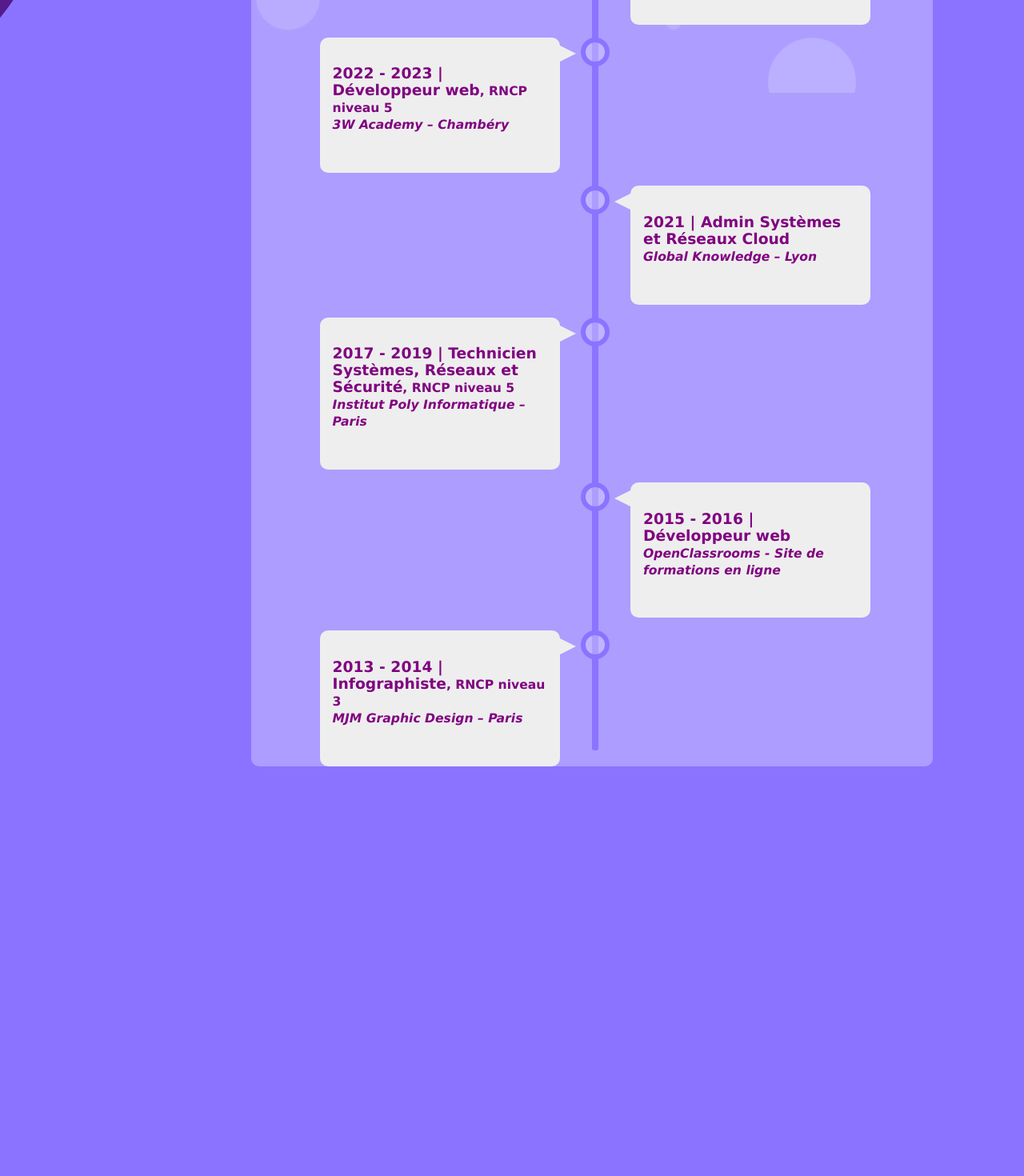
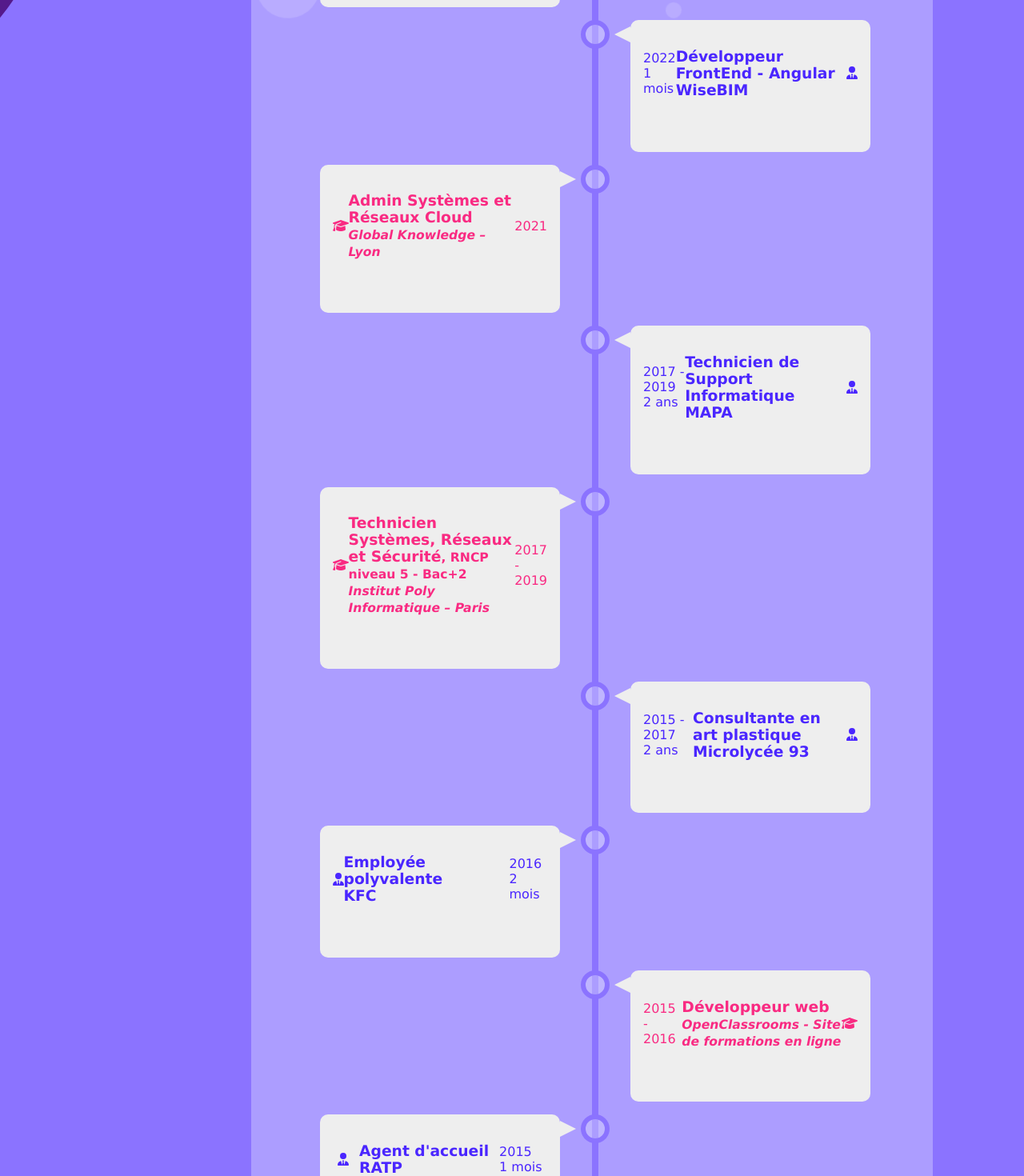
Before and after one commit to LaureDominguez/portfolio, a Next.js app: page /pages/career in a window 1280 px wide. Shown: the part 700-2170 px from the top of the page at 80% size. Before the commit the page ends 1666 px from the top, so only its background shows below. Built offline with nearby package versions, Linux system fonts and the light colour scheme.

Commit message:
complited toggle display and filter for timeline page

```diff
--- a/src/app/globals.css
+++ b/src/app/globals.css
@@ -185,20 +185,6 @@
   color: blue;
 }
 
-.jobs {
-  color: green;
-}
-
-.educ {
-  color: purple;
-}
-.educ .degree, .educ .school {
-  font-size: smaller;
-}
-.educ .school {
-  font-style: italic;
-}
-
 .container {
   width: 80%;
   margin: auto;
@@ -210,10 +196,35 @@
   text-align: center;
 }
 
+.headersTimeline {
+  display: flex;
+  align-items: center;
+  justify-content: space-around;
+}
+
+.timeline article:nth-child(even) > .headersTimeline {
+  flex-direction: row-reverse;
+}
+
+.jobs {
+  color: var(--blue);
+}
+
+.educ {
+  color: var(--rose);
+}
+.educ .degree, .educ .school {
+  font-size: smaller;
+}
+.educ .school {
+  font-style: italic;
+}
+
 .timeline {
   position: relative;
   width: 80%;
   margin: 0 auto;
+  padding: 2rem 0;
   z-index: 10;
 }
 
@@ -258,7 +269,7 @@
 .timeline article:after {
   content: "";
   position: absolute;
-  top: 10px;
+  top: 8px;
   left: 100%;
   width: 0;
   height: 0;
@@ -287,10 +298,6 @@
   padding: 1rem;
 }
 
-.timeline article li:not(:last-child) {
-  border-bottom: 1px #aaa solid;
-}
-
 .timeline article ul {
   max-height: 0;
   overflow: hidden;
@@ -306,8 +313,8 @@
   --purple: #8C52FF;
   --light-purple: #8B73FF;
   --pastel-purple: #D9D7FF;
-  --rose: #E875FF;
-  --blue: #75BAFF;
+  --rose: #f92a82;
+  --blue: #4A26FF;
 }
 
 h1, h2 {
--- a/src/app/globals.scss
+++ b/src/app/globals.scss
@@ -8,8 +8,8 @@
     --purple: #8C52FF;
     --light-purple: #8B73FF;
     --pastel-purple: #D9D7FF;
-    --rose: #E875FF;
-    --blue: #75BAFF;
+    --rose: #f92a82;
+    --blue: #4A26FF;
 }
 
 h1, h2{
--- a/src/app/pages/career/_career.scss
+++ b/src/app/pages/career/_career.scss
@@ -1,17 +1,3 @@
-.jobs{
-    color: green;
-}
-
-.educ{
-    color: purple;
-    .degree, .school{
-        font-size: smaller;
-    }
-    .school{
-        font-style: italic;
-    }
-}
-
 .container{
     width: 80%;
     margin: auto;
@@ -25,13 +11,44 @@
     }
 }
 
+.headersTimeline{
+    display: flex;
+    align-items: center;
+    justify-content: space-around;
+}
+
+
+// .timeline{
+//     color: var(--rose);
+// }
+
+.timeline article:nth-child(even) > .headersTimeline{
+    flex-direction: row-reverse;
+}
+
+.jobs{
+    color: var(--blue)
+}
+
+.educ{
+    color: var(--rose);
+    .degree, .school{
+        font-size: smaller;
+    }
+    .school{
+        font-style: italic;
+    }
+}
+
+
+///////////////////// Timeline
+
+
 .timeline {
     position: relative;
     width: 80%;
     margin: 0 auto;
-    // padding: 2rem 3rem;
-    // background: #d9d7ff6c;
-    // border-radius: 10px;
+    padding: 2rem 0;
     z-index: 10;
 }
 .timeline:after {
@@ -72,7 +89,7 @@
 .timeline article:after {
     content: "";
     position: absolute;
-    top: 10px;
+    top: 8px;
     left: 100%;
     width: 0;
     height: 0;
@@ -99,9 +116,9 @@
     // list-style: none;
     padding: 1rem;
 }
-.timeline article li:not(:last-child) {
-    border-bottom: 1px #aaa solid;
-}
+// .timeline article li:not(:last-child) {
+//     // border-bottom: 1px #aaa solid;
+// }
 
 .timeline article ul{
     max-height: 0;
--- a/src/app/pages/career/page.tsx
+++ b/src/app/pages/career/page.tsx
@@ -3,37 +3,71 @@
 import educData from '@/app/public/educ.json';
 import { useState } from 'react';
 import classNames from 'classnames';
+import { FontAwesomeIcon } from '@fortawesome/react-fontawesome';
+import { faGraduationCap, faUserTie } from '@fortawesome/free-solid-svg-icons';
+
 
 const Career = () => {
 	const combinedData: Array<any> = [...jobsData, ...educData];
-	const [active, setActive] = useState(-1);
+
+	const getEndDate = (date: string) => {
+			if (date.includes('Depuis')) {
+				return Number.POSITIVE_INFINITY;
+		}
+		const dateParts = date.split(' - ');
+		if (dateParts.length > 1) {
+			const endYear = parseInt(dateParts[1], 10);
+			return isNaN(endYear) ? Number.NEGATIVE_INFINITY : endYear;
+		} else {
+			return parseInt(dateParts[0], 10) || Number.NEGATIVE_INFINITY;
+		}
+		};
+
+		const combinedDataSorted = combinedData.sort(
+			(a, b) => getEndDate(b.date) - getEndDate(a.date)
+		);
+
+	const [activeElements, setActiveElements] = useState(
+		Array(combinedDataSorted.length).fill(false)
+	);
 
 	const handleArticleClick = (index: number) => {
-		setActive(index);
-	}
+		const newActiveElements = [...activeElements];
+		newActiveElements[index] = !newActiveElements[index];
+		setActiveElements(newActiveElements);
+	};
 
 	return (
 		<main>
 			<div className="container career">
 				<h1>Mon parcours professionnel :</h1>
 				<div className="timeline">
-					{combinedData.map((item, index) => (
+					{combinedDataSorted.map((item, index) => (
 						<article
 							key={index}
 							className={classNames({
 								jobs: item.hasOwnProperty('company'),
 								educ: !item.hasOwnProperty('company'),
-								active: index === active,
+								active: activeElements[index],
 							})}
 							onClick={() => handleArticleClick(index)}
 						>
+							<div className="headersTimeline">
+								<FontAwesomeIcon
+									icon={
+										item.hasOwnProperty('company') ? faUserTie : faGraduationCap
+									}
+								/>
 								<h3>
-								{item.date}
-								{item.hasOwnProperty('duration') && item.duration !== null
-									? ' | ' + item.duration
-									: ''}
-								{' | ' + item.title}
-								{item.hasOwnProperty('company') ? ' | ' + item.company : ''}
+									<span className="title">{item.title}</span>
+									{item.hasOwnProperty('company') ? (
+										<span className="company">
+											<br />
+											{item.company}
+										</span>
+									) : (
+										''
+									)}
 									{item.hasOwnProperty('degree') && item.degree !== null ? (
 										<span className="degree">{', ' + item.degree}</span>
 									) : (
@@ -46,6 +80,18 @@
 										</span>
 									)}
 								</h3>
+								<div>
+									<span className="date">{item.date}</span>
+									{item.hasOwnProperty('duration') && item.duration !== null ? (
+										<span className="duration">
+											<br />
+											{' ' + item.duration}
+										</span>
+									) : (
+										''
+									)}
+								</div>
+							</div>
 							{item.description && (
 								<ul>
 									{item.description.map((desc: string, descIndex: number) => (
--- a/src/app/public/educ.json
+++ b/src/app/public/educ.json
@@ -2,7 +2,7 @@
 	{
 		"title": "Développeur web",
 		"date": "2022 - 2023",
-		"degree": "RNCP niveau 5",
+		"degree": "RNCP niveau 5 - Bac+2",
 		"school": "3W Academy – Chambéry",
 		"description": [
 			"Conception de site web (HTML, CSS, JavaScript, PHP, SQL)",
@@ -24,7 +24,7 @@
 	{
 		"title": "Technicien Systèmes, Réseaux et Sécurité",
 		"date": "2017 - 2019",
-		"degree": "RNCP niveau 5",
+		"degree": "RNCP niveau 5 - Bac+2",
 		"school": "Institut Poly Informatique – Paris",
 		"description": [
 			"Serveur (Active Directory, Mail)",
@@ -42,7 +42,7 @@
 	{
 		"title": "Infographiste",
 		"date": "2013 - 2014",
-		"degree": "RNCP niveau 3",
+		"degree": "RNCP niveau 5 - Bac+2",
 		"school": "MJM Graphic Design – Paris",
 		"description": [
 			"Traitement d’images bitmap et vectorielles (Photoshop, Illustrator)",
@@ -50,5 +50,25 @@
 			"Réalisation de maquette pour site web",
 			"Conception d’éléments graphiques"
 		]
+	},
+	{
+		"title": "Bccalauréat Littéraire",
+		"date": "2010 - 2012",
+		"degree": "Général",
+		"school": "Microlycée 93 - La Courneuve",
+		"description": [
+			"Option art plastique"
+		]
+	},
+	{
+		"title": "Inforgraphie",
+		"date": "2008 - 2009",
+		"degree": null,
+		"school": "CFA Bagnolet",
+		"description": [
+			"Traitement d’images bitmap et vectorielles (Photoshop, Illustrator)",
+			"Réalisation de support visuel (InDesign)",
+			"Conception d’éléments graphiques"
+		]
 	}
 ]
--- a/src/app/public/jobs.json
+++ b/src/app/public/jobs.json
@@ -47,5 +47,60 @@
 			"Gestion des lignes SFR Business Pro",
 			"Rédaction de procédures et documentations techniques"
 		]
+	},
+	{
+		"title": "Consultante en art plastique",
+		"date": "2015 - 2017",
+		"duration": "2 ans",
+		"company": "Microlycée 93",
+		"description": [
+			"Initiation à l'infographie en partenariat avec l'équipe pédagogique",
+			"Préparation et animation d'activités à destination de jeunes adultes"
+		]
+	},
+	{
+		"title": "Employée polyvalente",
+		"date": "2016",
+		"duration": "2 mois",
+		"company": "KFC",
+		"description": [
+			"Accueil des clients et prise de commande au comptoire et au drive",
+			"Tenue de la caisse",
+			"Préparation des commandes",
+			"Cuisine et plonge",
+			"Entretien de la salle et des parties communes"
+		]
+	},
+	{
+		"title": "Agent d'accueil",
+		"date": "2015",
+		"duration": "1 mois",
+		"company": "RATP",
+		"description": [
+			"Accueil et renseignement des visiteurs lors d'un évènement internationnal",
+			"Anglais professionnel"
+		]
+	},
+	{
+		"title": "Infographiste",
+		"date": "2009",
+		"duration": "2 mois",
+		"company": "AAA",
+		"description": [
+			"Scan de planches de dessins",
+			"Colorisation de planches pour l'animation (Illustrator)",
+			"Techniques d'ombrage (Illustrator)"
+		]
+	},
+	{
+		"title": "Infographiste",
+		"date": "2008",
+		"duration": "1 mois",
+		"company": "Preferundum",
+		"description": [
+			"Retouche et montage photo (Photoshop)",
+			"Mise en page de documents (InDesign)",
+			"Coupe et assemblage de livrets de présentation publicitaire"
+		]
 	}
 ]
```
Also changed, not shown: 1 other file (tests, documents, lock files or other folders). Lines whose indentation alone changed are shown as unchanged.
